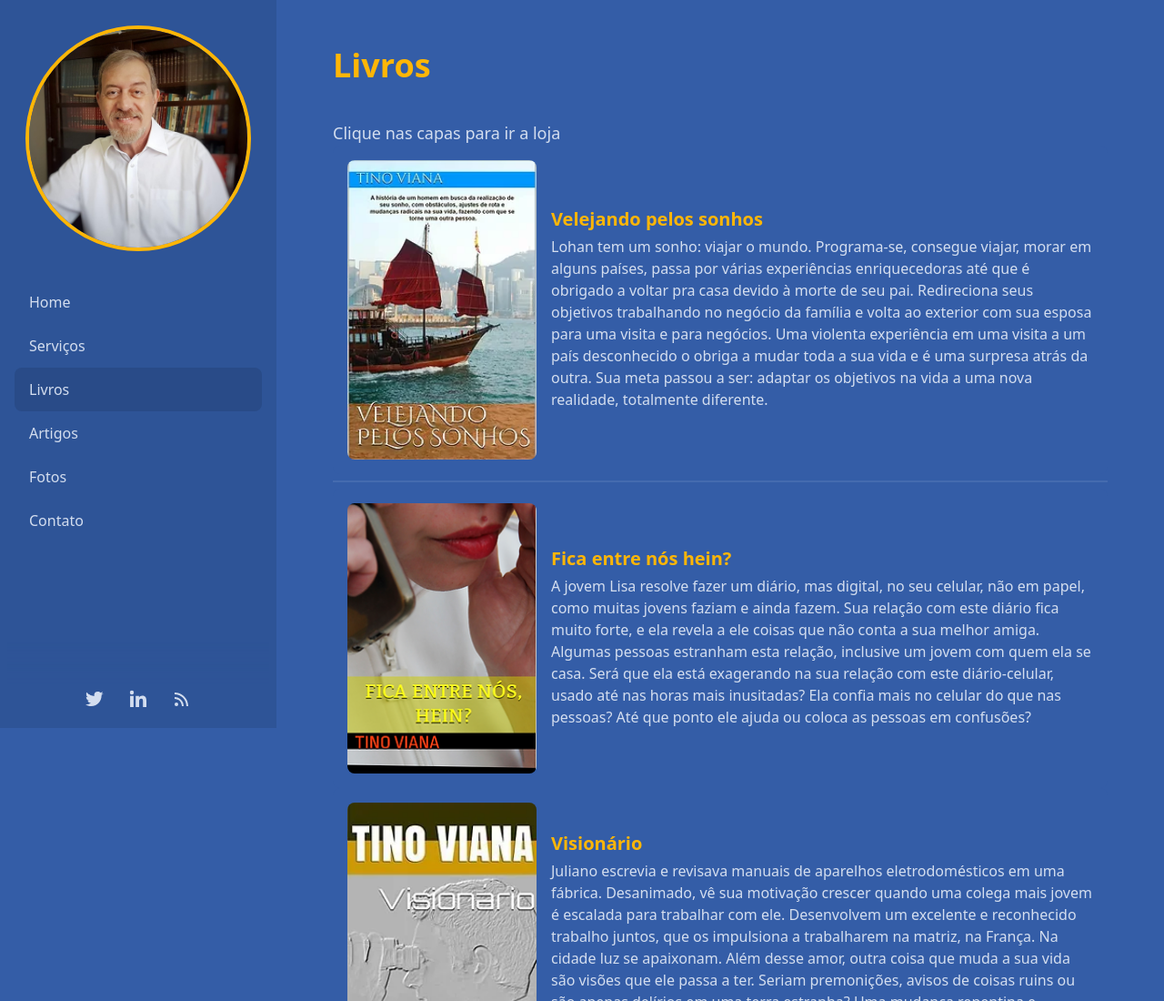
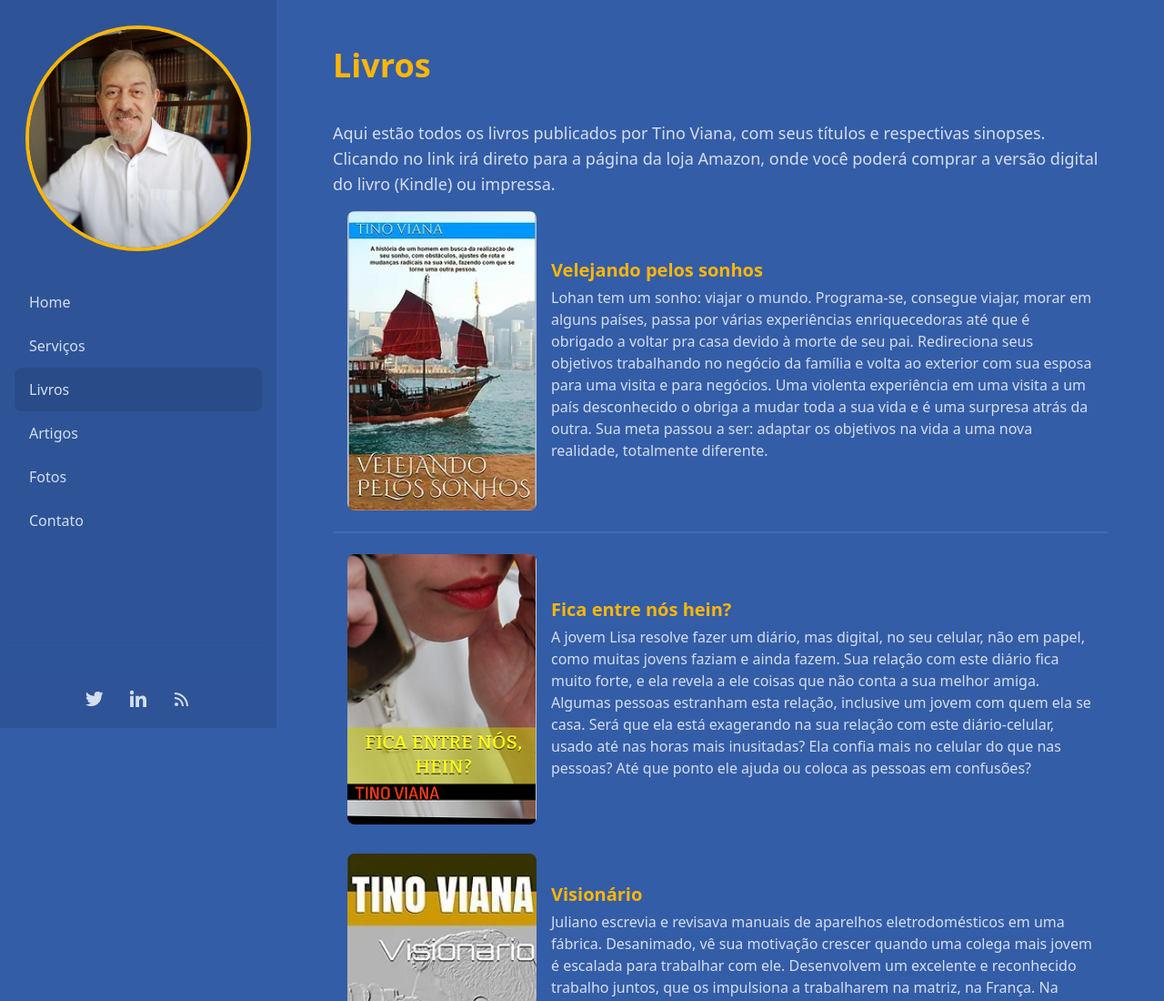
Before and after one commit to dsemblano/tinoviana-astrofy, an Astro site: page /livros in a window 1280 px wide. Shown: the top 1100 px of the page at 91% size. Built offline with nearby package versions, Linux system fonts and the light colour scheme; Astro itself is replaced by a stand-in of ours.

Commit message:
Added descriptive text for the page

```diff
--- a/src/pages/livros.astro
+++ b/src/pages/livros.astro
@@ -8,7 +8,7 @@ import HorizontalCard from "../components/HorizontalCard.astro";
 
   <div class="py-2">
     <text class="text-lg">
-      Clique nas capas para ir a loja
+      Aqui estão todos os livros publicados por Tino Viana, com seus títulos e respectivas sinopses. Clicando no link irá direto para a página da loja Amazon, onde você poderá comprar a versão digital do livro (Kindle) ou impressa.
     </text>
 
   <HorizontalCard
```
